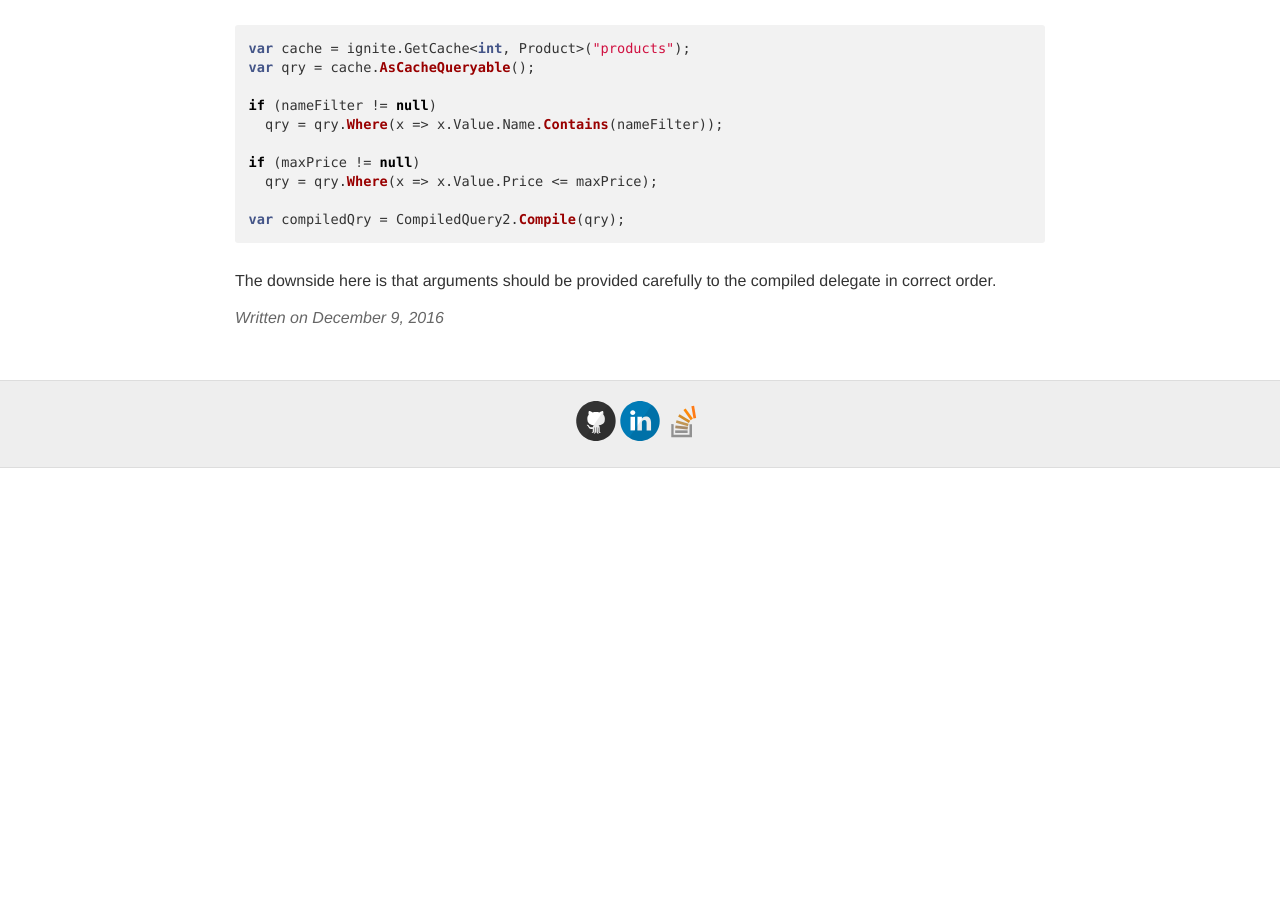
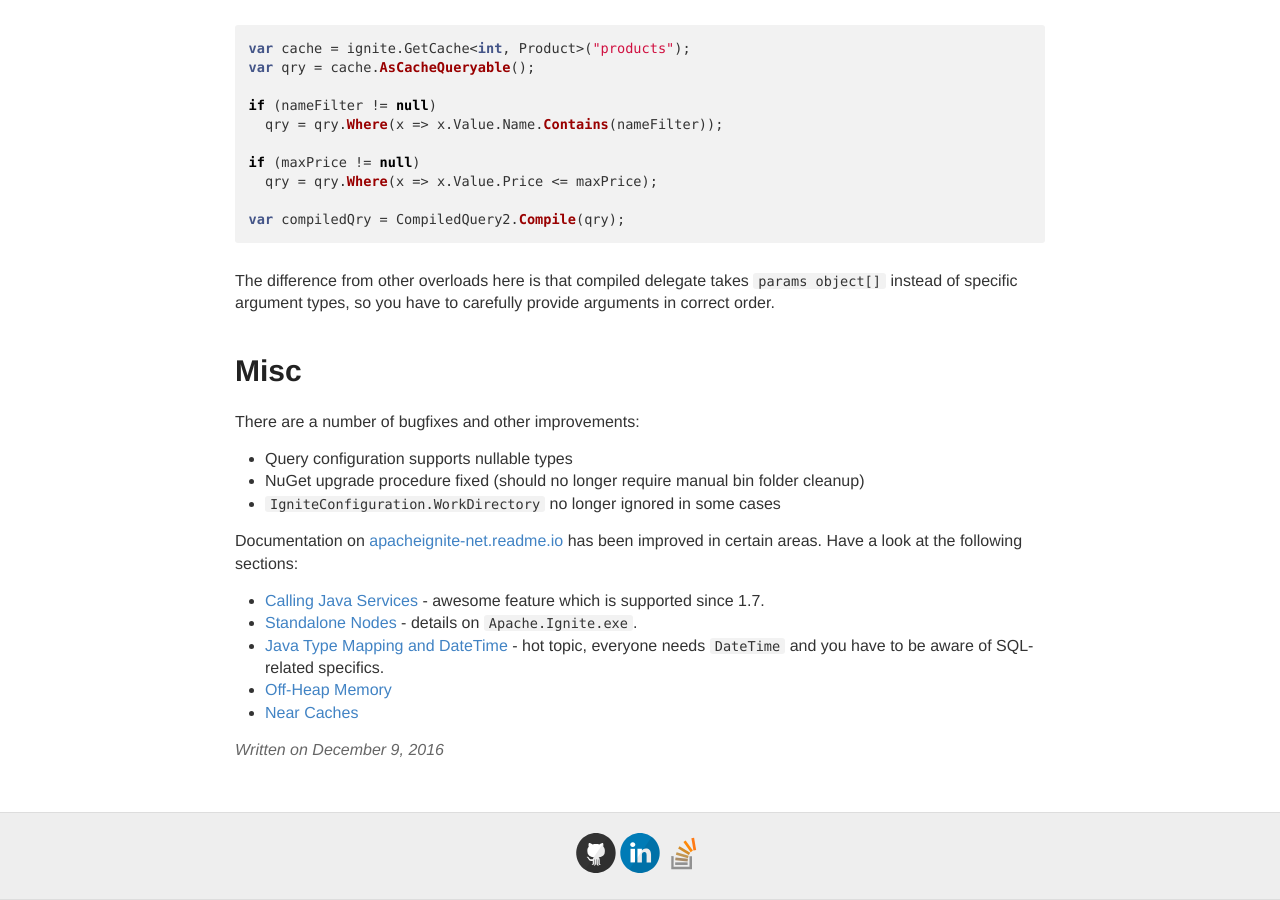
Before and after one commit to ptupitsyn/ptupitsyn.github.io, a Jekyll site: the page built from _posts/2016-12-09-Whats-New-In-Ignite-Net-1-8.md, in a window 1280 px wide and 900 px high, scrolled down 2338 px. Built offline with Jekyll 4.4.1, drawn with Linux system fonts in a browser that asks for light colours; comment, search, counter and statistics services are not loaded; before the commit the page ends 2806 px from its top, so only the background shows below that.

Commit message:
Update 1.8 post with more Misc section

````diff
--- a/_posts/2016-12-09-Whats-New-In-Ignite-Net-1-8.md
+++ b/_posts/2016-12-09-Whats-New-In-Ignite-Net-1-8.md
@@ -101,4 +101,22 @@ if (maxPrice != null)
 var compiledQry = CompiledQuery2.Compile(qry);
 ```
 
-The downside here is that arguments should be provided carefully to the compiled delegate in correct order.
+The difference from other overloads here is that compiled delegate takes `params object[]` instead of specific argument types,
+so you have to carefully provide arguments in correct order.
+
+# Misc
+
+There are a number of bugfixes and other improvements:
+
+* Query configuration supports nullable types
+* NuGet upgrade procedure fixed (should no longer require manual bin folder cleanup)
+* `IgniteConfiguration.WorkDirectory` no longer ignored in some cases
+
+Documentation on [apacheignite-net.readme.io](https://apacheignite-net.readme.io/)
+has been improved in certain areas. Have a look at the following sections:
+
+* [Calling Java Services](https://apacheignite-net.readme.io/docs/calling-java-services) - awesome feature which is supported since 1.7.
+* [Standalone Nodes](https://apacheignite-net.readme.io/docs/standalone-nodes) - details on `Apache.Ignite.exe`.
+* [Java Type Mapping and DateTime](https://apacheignite-net.readme.io/docs/sql-queries#section-java-type-name-mapping) - hot topic, everyone needs `DateTime` and you have to be aware of SQL-related specifics.
+* [Off-Heap Memory](https://apacheignite-net.readme.io/docs/off-heap-memory)
+* [Near Caches](https://apacheignite-net.readme.io/docs/near-caches)
````
